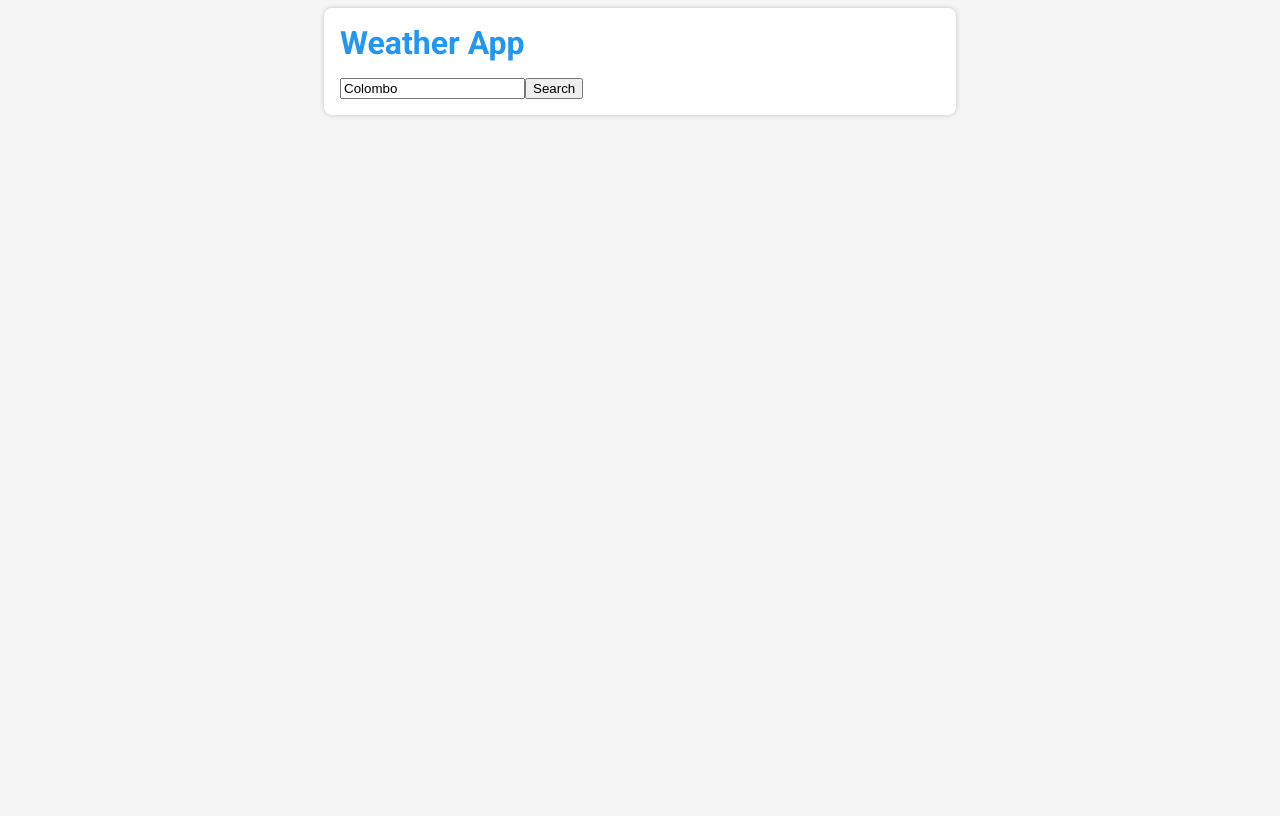
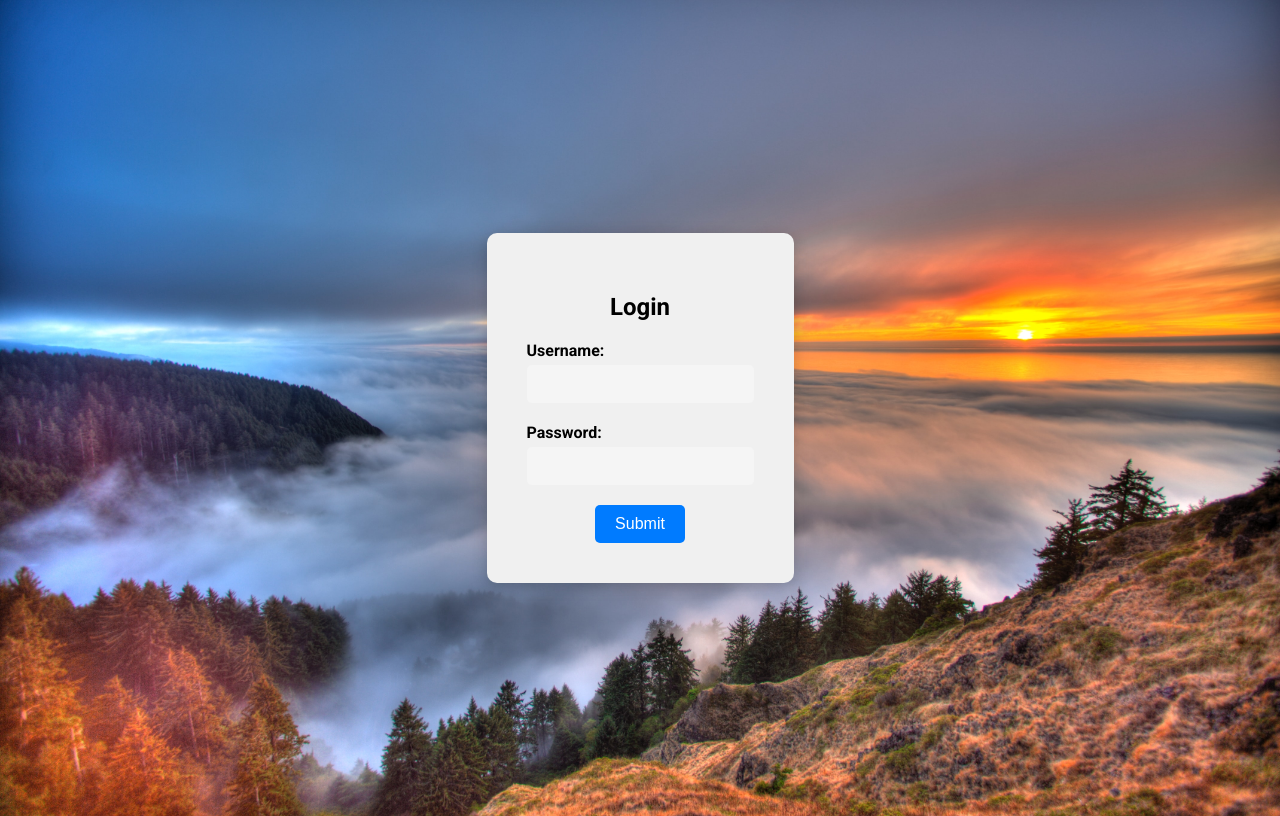
Before and after one commit to Akila7302/Weather_App, a React (Create React App) app: page / in a window 1280 px wide. Built offline with nearby package versions, Linux system fonts and the light colour scheme; no server answers.

Commit message:
Added login function and completed 3 day forecast

```diff
--- a/src/App.js
+++ b/src/App.js
@@ -1,65 +1,35 @@
-import React, { useState, useEffect } from "react";
-import { BrowserRouter as Router, Routes, Route } from "react-router-dom";
-import axios from "axios";
-import "./weather.css";
-import SearchBar from "./SearchBar";
-import CurrentWeather from "./CurrentWeather";
-import Forecast from "./Forecast";
-
-const API_KEY = "dd5d9ec9eaaaaec92bc20db8340348bd";
+import React, { useState } from "react";
+import LoginForm from "./LoginForm";
+import Dashboard from "./Dashboard";
 
 const App = () => {
-  const [searchTerm, setSearchTerm] = useState("Colombo");
-  const [currentData, setCurrentData] = useState(null);
-  const [forecastData, setForecastData] = useState(null);
+  const [isLoggedIn, setIsLoggedIn] = useState(false);
 
-  useEffect(() => {
-    const fetchCurrentWeather = async () => {
-      const currentUrl = `https://api.openweathermap.org/data/2.5/weather?q=${searchTerm}&units=metric&appid=${API_KEY}`;
-      const currentResponse = await axios.get(currentUrl);
-      setCurrentData(currentResponse.data);
-    };
+  const handleLogin = (username, password) => {
+    if (username === "admin" && password === "qwe23#") {
+      setIsLoggedIn(true);
+    } else {
+      console.log("Login failed!");
+    }
+  };
 
-    const fetchForecast = async () => {
-      const forecastUrl = `https://api.openweathermap.org/data/2.5/forecast?q=${searchTerm}&units=metric&appid=${API_KEY}`;
-      const forecastResponse = await axios.get(forecastUrl);
-      setForecastData(forecastResponse.data);
-    };
-
-    fetchCurrentWeather();
-    fetchForecast();
-  }, [searchTerm]);
-
-  const handleSearch = () => {
-    setSearchTerm(searchTerm.trim());
+  const handleLogout = () => {
+    setIsLoggedIn(false);
   };
 
   return (
-    <Router>
-      <div className="container">
-        <h1>Weather App</h1>
-        <SearchBar
-          searchTerm={searchTerm}
-          setSearchTerm={setSearchTerm}
-          handleSearch={handleSearch}
-        />
-        <Routes>
-          <Route
-            path="/"
-            element={
-              <>
-                {currentData && <CurrentWeather currentData={currentData} />}
-                {forecastData && <Forecast forecastData={forecastData} />}
-              </>
-            }
-          />
-          <Route
-            path="/forecast"
-            element={<Forecast forecastData={forecastData} />}
-          />
-        </Routes>
-      </div>
-    </Router>
+    <>
+      {isLoggedIn ? (
+        <>
+          <Dashboard />
+          <button onClick={handleLogout} className="logout-button">
+            Logout
+          </button>
+        </>
+      ) : (
+        <LoginForm handleLogin={handleLogin} />
+      )}
+    </>
   );
 };
 
--- a/src/CurrentWeather.js
+++ b/src/CurrentWeather.js
@@ -1,4 +1,5 @@
 import React from "react";
+import "./weather.css";
 
 const CurrentWeather = ({ currentData }) => {
   if (!currentData) {
@@ -7,10 +8,17 @@ const CurrentWeather = ({ currentData }) => {
 
   const { name, main, weather } = currentData;
 
+  // Get the icon ID from the weather condition
+  const iconId = weather[0].icon;
+
+  // Construct the URL for the icon image
+  const iconUrl = `http://openweathermap.org/img/w/${iconId}.png`;
+
   return (
     <div className="current-weather">
       <h2>{name}</h2>
       <div className="current-weather-details">
+        <img src={iconUrl} alt={weather[0].description} />
         <div className="current-weather-temp">{Math.round(main.temp)}°C</div>
         <div className="current-weather-description">
           {weather[0].description}
--- /dev/null
+++ b/src/Dashboard.js
@@ -0,0 +1,65 @@
+import React, { useState, useEffect } from "react";
+import { BrowserRouter as Router, Routes, Route, Link } from "react-router-dom";
+import axios from "axios";
+import "./weather.css";
+import SearchBar from "./SearchBar";
+import CurrentWeather from "./CurrentWeather";
+import Forecast from "./Forecast";
+import LoginForm from "./LoginForm";
+
+const API_KEY = "dd5d9ec9eaaaaec92bc20db8340348bd";
+
+const Dashboard = ({ handleLogout }) => {
+  const [searchTerm, setSearchTerm] = useState("Colombo");
+  const [currentData, setCurrentData] = useState(null);
+  const [forecastData, setForecastData] = useState(null);
+  const [forecast7dayData, setForecast7dayData] = useState(null);
+
+  const fetchCurrentWeather = async () => {
+    const currentUrl = `https://api.openweathermap.org/data/2.5/weather?q=${searchTerm}&units=metric&appid=${API_KEY}`;
+    const currentResponse = await axios.get(currentUrl);
+    setCurrentData(currentResponse.data);
+  };
+
+  const fetchForecast = async () => {
+    const forecastUrl = `https://api.openweathermap.org/data/2.5/forecast?q=${searchTerm}&cnt=24&units=metric&appid=${API_KEY}`;
+    const forecastResponse = await axios.get(forecastUrl);
+    setForecastData(forecastResponse.data);
+  };
+
+  const fetch7dayForecast = async () => {
+    const forecast7dayUrl = `https://api.openweathermap.org/data/2.5/forecast/daily?q=${searchTerm}&cnt=7&units=metric&appid=${API_KEY}`;
+    const forecast7dayResponse = await axios.get(forecast7dayUrl);
+    setForecast7dayData(forecast7dayResponse.data);
+  };
+
+  useEffect(() => {
+    fetchCurrentWeather();
+    fetchForecast();
+  }, []);
+
+  const handleSearch = () => {
+    setSearchTerm(searchTerm.trim());
+    fetchCurrentWeather();
+    fetchForecast();
+  };
+
+  return (
+    <div className="container">
+      {/* <h1>Weather App</h1> */}
+      <SearchBar
+        searchTerm={searchTerm}
+        setSearchTerm={setSearchTerm}
+        handleSearch={handleSearch}
+      />
+      {currentData && <CurrentWeather currentData={currentData} />}
+      {forecastData && <Forecast forecastData={forecastData} />}
+      <button className="seven-day-button" onClick={fetch7dayForecast}>
+        7-Day Forecast
+      </button>
+      {forecast7dayData && <Forecast forecastData={forecast7dayData} />}
+    </div>
+  );
+};
+
+export default Dashboard;
--- /dev/null
+++ b/src/LoginForm.js
@@ -0,0 +1,41 @@
+import React, { useState } from "react";
+import "./weather.css";
+
+const LoginForm = ({ handleLogin }) => {
+  const [username, setUsername] = useState("");
+  const [password, setPassword] = useState("");
+
+  const handleSubmit = (e) => {
+    e.preventDefault();
+    handleLogin(username, password);
+  };
+
+  return (
+    <div className="login-form-container">
+      <form className="login-form" onSubmit={handleSubmit}>
+        <h2>Login</h2>
+        <div className="form-group">
+          <label htmlFor="username">Username:</label>
+          <input
+            type="text"
+            id="username"
+            value={username}
+            onChange={(e) => setUsername(e.target.value)}
+          />
+        </div>
+        <div className="form-group">
+          <label htmlFor="password">Password:</label>
+          <input
+            type="password"
+            id="password"
+            value={password}
+            onChange={(e) => setPassword(e.target.value)}
+          />
+        </div>
+        <button type="submit">Submit</button>
+      </form>
+    </div>
+  );
+};
+
+export default LoginForm;
--- a/src/SearchBar.js
+++ b/src/SearchBar.js
@@ -1,4 +1,5 @@
 import React from "react";
+import "./weather.css";
 
 const SearchBar = ({ searchTerm, setSearchTerm, handleSearch }) => {
   const handleSubmit = (event) => {
@@ -7,16 +8,31 @@ const SearchBar = ({ searchTerm, setSearchTerm, handleSearch }) => {
   };
 
   return (
-    <form onSubmit={handleSubmit} className="mb-3">
+    <form onSubmit={handleSubmit} className="search-form">
       <div className="input-group">
         <input
           type="text"
-          className="form-control"
+          className="form-control search-input"
           placeholder="Search for a location..."
           value={searchTerm}
           onChange={(event) => setSearchTerm(event.target.value)}
+          style={{ border: "1px solid #007bff" }}
         />
-        <button className="btn btn-primary" type="submit">
+        <button
+          className="btn btn-primary search-btn"
+          type="submit"
+          style={{
+            backgroundColor: "#007bff",
+            color: "#fff",
+            transition: "background-color 0.3s ease",
+          }}
+          onMouseOver={(event) =>
+            (event.target.style.backgroundColor = "#0056b3")
+          }
+          onMouseOut={(event) =>
+            (event.target.style.backgroundColor = "#007bff")
+          }
+        >
           Search
         </button>
       </div>
--- a/src/weather.css
+++ b/src/weather.css
@@ -11,6 +11,7 @@
 body {
   font-family: "Roboto", sans-serif;
   background-color: var(--mdc-theme-background);
+  background: url('./assets/sunset.jpg') no-repeat center center/cover;
 }
 
 .container {
@@ -27,45 +28,99 @@ h1 {
   color: var(--mdc-theme-primary);
 }
 
-.search-bar {
+.login-form-container {
   display: flex;
-  flex-direction: row;
   justify-content: center;
   align-items: center;
-  margin-bottom: 1rem;
+  height: 100vh;
 }
 
-.search-bar__input {
-  padding: 0.5rem;
-  margin-right: 1rem;
-  border: none;
-  border-bottom: 2px solid var(--mdc-theme-primary);
-  color: var(--mdc-theme-primary);
-  font-size: 1.2rem;
-  font-weight: 500;
-  width: 100%;
-  transition: border-color 0.2s ease-in-out;
+.login-form {
+  display: flex;
+  flex-direction: column;
+  justify-content: center;
+  align-items: center;
+  padding: 40px;
+  background-color: #f0f0f0;
+  border-radius: 10px;
+  box-shadow: 0px 3px 15px rgba(0, 0, 0, 0.2);
 }
 
-.search-bar__input:focus {
-  outline: none;
-  border-color: var(--mdc-theme-secondary);
+.form-group {
+  display: flex;
+  flex-direction: column;
+  margin-bottom: 20px;
 }
 
+label {
+  font-size: 1rem;
+  font-weight: bold;
+  margin-bottom: 5px;
+}
+
+input[type="text"],
+input[type="password"] {
+  padding: 10px;
+  border-radius: 5px;
+  border: none;
+  background-color: #f5f5f5;
+  font-size: 1rem;
+}
+
+button[type="submit"] {
+  background-color: #007bff;
+  color: #fff;
+  padding: 10px 20px;
+  border-radius: 5px;
+  border: none;
+  font-size: 1rem;
+  cursor: pointer;
+}
+
+button[type="submit"]:hover {
+  background-color: #0069d9;
+}
+
+
+.search-form {
+  display: flex;
+  justify-content: center;
+  margin: 20px 0;
+}
+
+.search-input {
+  border-radius: 10px 0 0 10px;
+  font-size: 18px;
+  padding: 10px;
+  width: 300px;
+  border: none;
+  box-shadow: 2px 2px 5px hsla(0, 0%, 0%, 0.1);
+}
+
+.search-btn {
+  border-radius: 0 10px 10px 0;
+  font-size: 18px;
+  padding: 10px 20px;
+
+}
+
+
 .search-bar__button {
-  background-color: var(--mdc-theme-primary);
+  /* background-color: var(--mdc-theme-primary); */
   color: #ffffff;
+  background-color: #007bff;
   border: none;
-  border-radius: 4px;
+  /* border-radius: 4px; */
   padding: 0.5rem 1rem;
   font-size: 1.2rem;
   font-weight: 500;
+  box-shadow: 0 2px 5px rgba(0, 0, 0, 0.2);
   cursor: pointer;
-  transition: background-color 0.2s ease-in-out;
+  transition: background-color 0.3s ease-in-out;
 }
 
 .search-bar__button:hover {
-  background-color: var(--mdc-theme-secondary);
+  background-color: #0056b3;
 }
 
 .current-weather {
@@ -111,3 +166,90 @@ h1 {
   background-color: #ffffff;
   /* box-shadow: 0px 0px 5px rgba(0,  */
 }
+
+.forecast-container {
+  margin: 20px;
+}
+
+.forecast-grid {
+  display: flex;
+  justify-content: space-between;
+  align-items: center;
+}
+
+.forecast-box {
+  background-color: #fff;
+  box-shadow: 0px 2px 4px rgba(0, 0, 0, 0.1);
+  border-radius: 4px;
+  padding: 16px;
+  flex: 1;
+  margin: 0px 8px;
+  max-width: calc(33.33% - 16px);
+}
+
+.forecast-date {
+  font-weight: 500;
+  font-size: 16px;
+  margin: 0px;
+}
+
+.forecast-icon {
+  width: 60px;
+  height: 60px;
+}
+
+.forecast-temp {
+  font-size: 28px;
+  margin: 12px 0px;
+}
+
+.forecast-desc {
+  font-size: 16px;
+  margin: 0px;
+}
+
+.forecast-wind {
+  font-size: 14px;
+  margin: 8px 0px 0px 0px;
+}
+
+.current-weather {
+  text-align: center;
+}
+
+.current-weather-details {
+  display: flex;
+  flex-direction: column;
+  align-items: center;
+  justify-content: center;
+}
+
+.current-weather-temp {
+  font-size: 3rem;
+  font-weight: bold;
+  margin: 1rem 0;
+}
+
+.current-weather-description {
+  font-size: 1.5rem;
+  text-transform: capitalize;
+}
+
+.seven-day-button {
+  display: block;
+  margin: auto;
+  margin-top: 20px;
+  font-size: 1.2rem;
+  color: white;
+  background-color: #007bff;
+  border: none;
+  padding: 10px 20px;
+  border-radius: 5px;
+  box-shadow: 0 2px 5px rgba(0, 0, 0, 0.2);
+  cursor: pointer;
+  transition: background-color 0.3s ease-in-out;
+}
+
+.seven-day-button:hover {
+  background-color: #0056b3;
+}
```
Also changed, not shown: src/Forecast.js (+21 -15 lines), src/assets/sunset.jpg (added).
